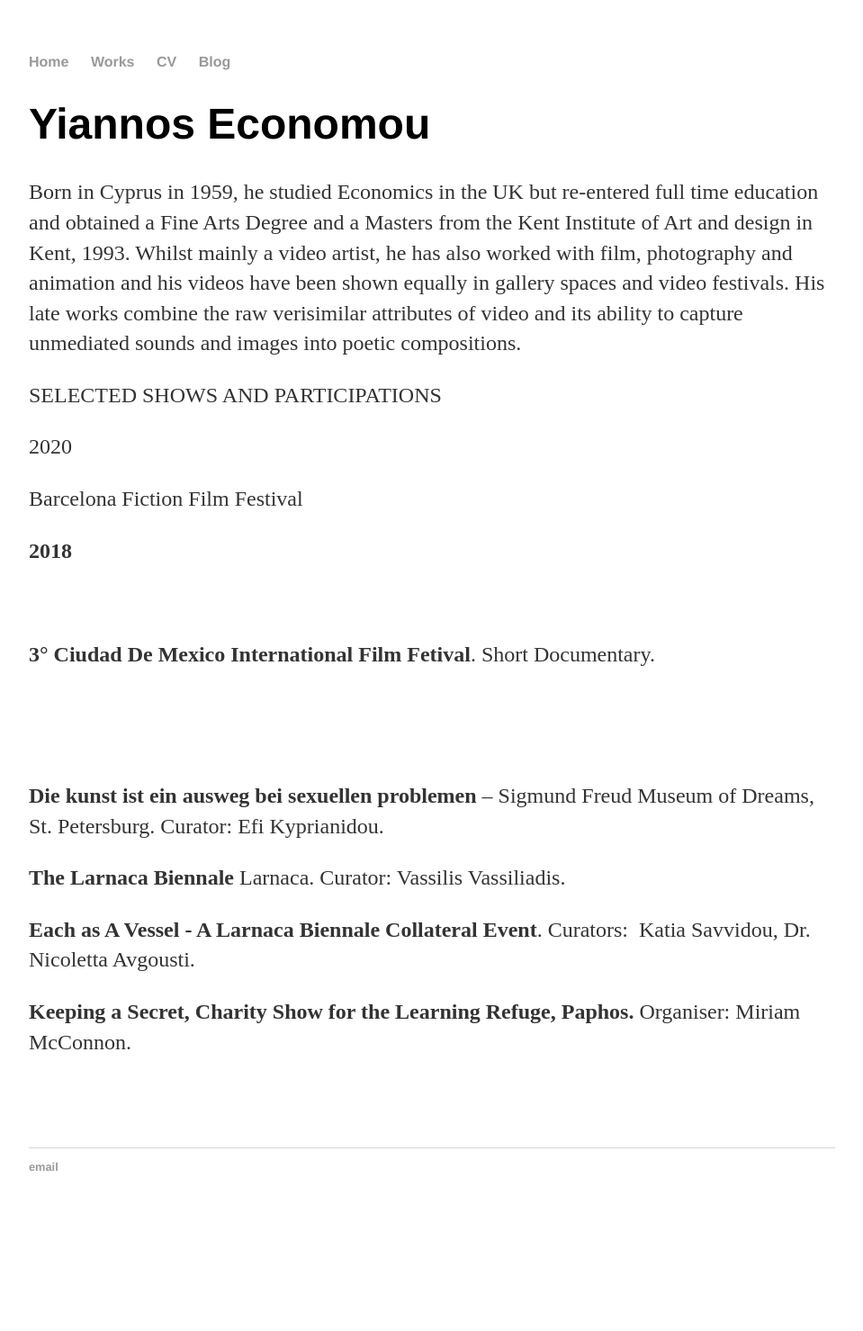
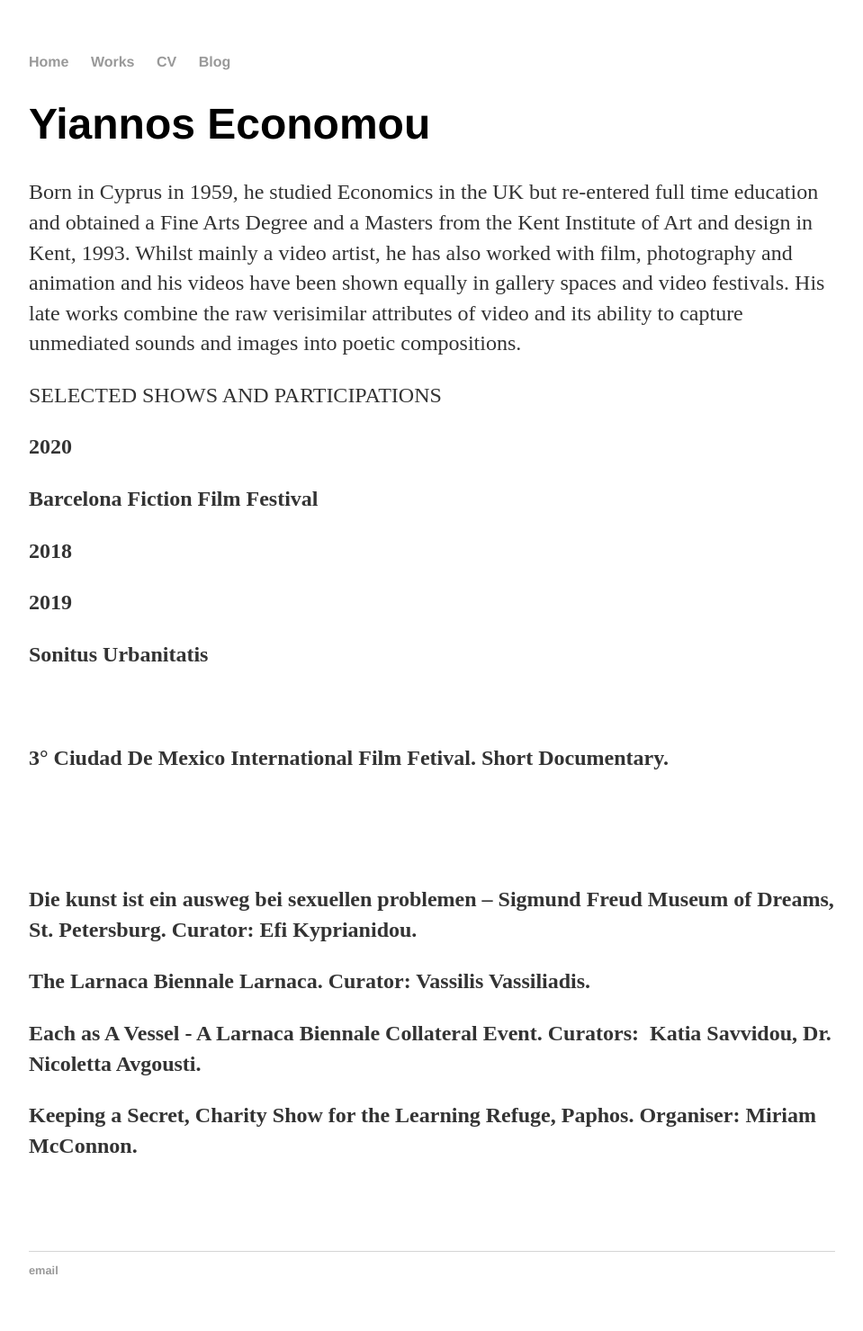
Before and after one commit to YiannosEconomou/Yiannos-E.net, a Jekyll site: the page built from cv.html, in a window 1280 px wide. Shown: the whole page at 90% size, without its empty margins (160-1119 px from the left). Built offline with Jekyll 4.4.1, drawn with Linux system fonts in a browser that asks for light colours; before the commit the page ends 1364 px from its top, so only the background shows below that.

Commit message:
Update cv.html

```diff
--- a/cv.html
+++ b/cv.html
@@ -13,9 +13,11 @@ title: Yiannos Economou, Video Artist
 	<p> SELECTED SHOWS AND PARTICIPATIONS
 	<p>
 	<p>
-		2020
+		<strong>2020
 	<p> Barcelona Fiction Film Festival
 	<td class="style3"><p><strong>2018</strong></p>
+	<p> <strong>2019
+	<p> <strong> Sonitus Urbanitatis
     <p>&nbsp;</p></td>
     <td class="style3"><p><strong>3° Ciudad De Mexico  International Film Fetival</strong>. Short Documentary.</p>
     <p>&nbsp;</p></td>
```
